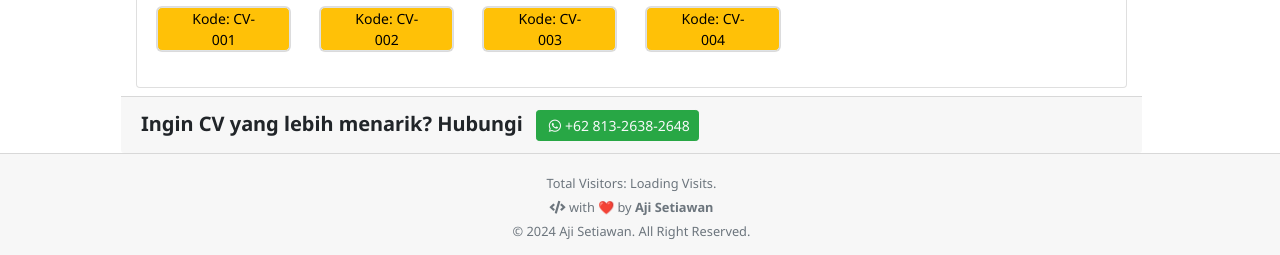
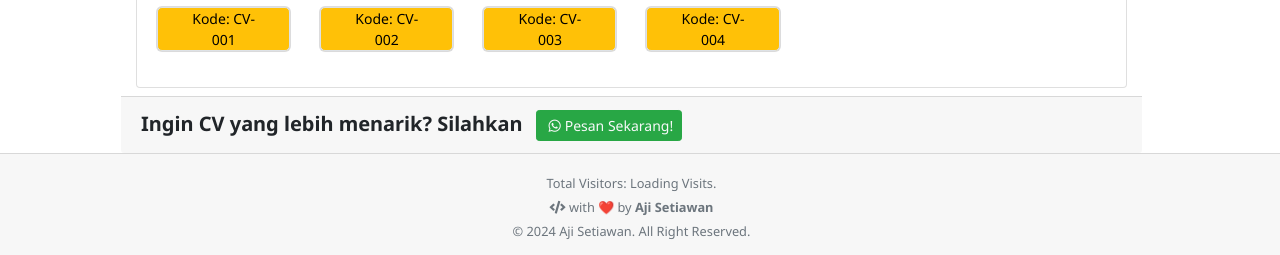
Before and after one commit to ajisetiawan716/ajisetiawan716.github.io, a Jekyll site: the page built from pages/desain-cv.html, in a window 1280 px wide and 1336 px high. Shown: the part 1078-1333 px from the top of the window. Built offline with Jekyll 4.4.1, drawn with Linux system fonts in a browser that asks for light colours; nearby versions of some CDN libraries; comment, search, counter and statistics services are not loaded; a style sheet for code colours, icons or effects is not loaded.

Commit message:
Update desain-cv.html

```diff
--- a/pages/desain-cv.html
+++ b/pages/desain-cv.html
@@ -71,9 +71,9 @@ description: Jasa Desain dan Pembuatan CV
 
         <div class="card-footer">
             <span class="font-weight-bold" style="font-size:20px;">
-                Ingin CV yang lebih menarik? Hubungi
-                <a class="ml-2 btn btn-sm btn-success text-light" href="https://wa.me/+6281326482638?text=Saya Ingin Template CV" target="_blank">
-                    <i class="fab fa-whatsapp" style="width:20px;"></i>+62 813-2638-2648
+                Ingin CV yang lebih menarik? Silahkan
+                <a class="ml-2 btn btn-sm btn-success text-light" href="https://clicky.id/ajimedia" target="_blank">
+                    <i class="fab fa-whatsapp" style="width:20px;"></i>Pesan Sekarang!
                 </a>
             </span>
         </div>
```
